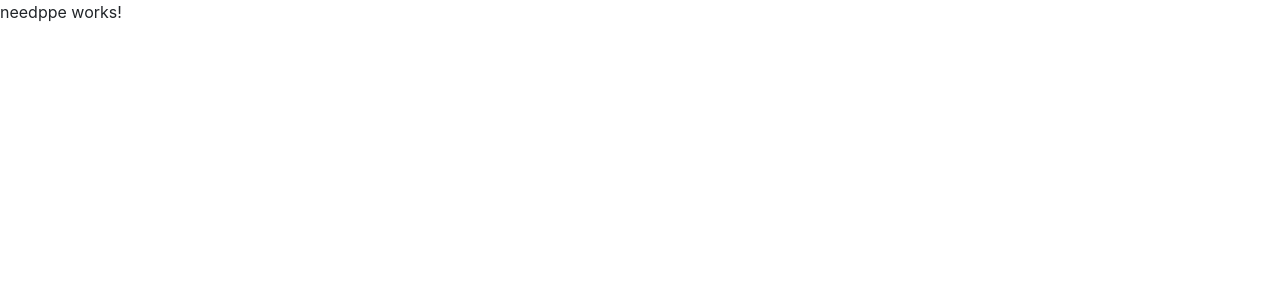
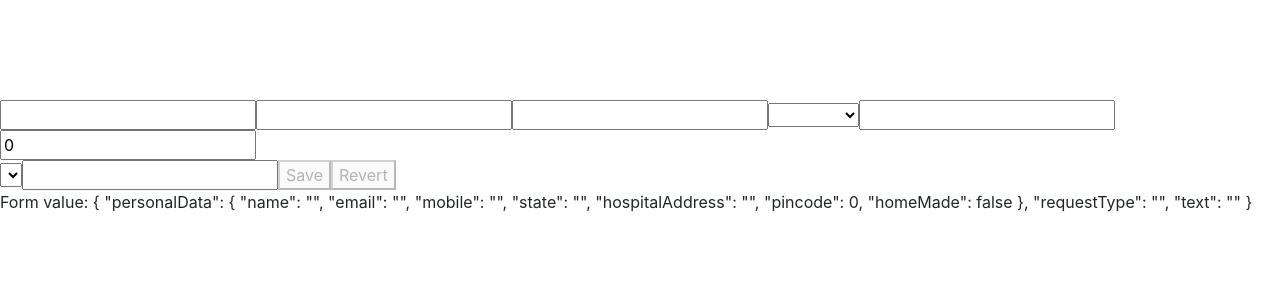
Before and after one commit to sidhant-dhar/medkonnect-frontend, an Angular app: page /need in a window 1280 px wide. Shown: the top 300 px of the page. Built offline with nearby package versions, Linux system fonts and the light colour scheme; a web font is replaced by a local one.

Commit message:
initial form designed

```diff
--- a/src/app/app.module.ts
+++ b/src/app/app.module.ts
@@ -13,6 +13,7 @@ import { HeaderComponent } from './header/header.component';
 import { MedkonnectLandingComponent } from './homepage/medkonnect-landing/medkonnect-landing.component';
 import { HighDemandPpeComponent } from './homepage/high-demand-ppe/high-demand-ppe.component';
 import { MedkonnectAboutusComponent } from './homepage/medkonnect-aboutus/medkonnect-aboutus.component';
+import { ReactiveFormsModule } from '@angular/forms';
 
 @NgModule({
   declarations: [
@@ -30,7 +31,8 @@ import { MedkonnectAboutusComponent } from './homepage/medkonnect-aboutus/medkon
     BrowserModule,
     AppRoutingModule,
     HttpClientModule,
-    BrowserAnimationsModule
+    BrowserAnimationsModule,
+    ReactiveFormsModule
   ],
   providers: [
     RemoteService
--- a/src/app/homepage/medkonnect-aboutus/medkonnect-aboutus.component.scss
+++ b/src/app/homepage/medkonnect-aboutus/medkonnect-aboutus.component.scss
@@ -2,14 +2,14 @@
 
 .aboutusHeader{
 font-weight: 600;
-font-size: 36px;
-line-height: 44px;
+font-size: $spacer * 2.25;
+line-height: $spacer * 2.75;
 text-transform: capitalize;
 color: $aboutusHeading;
 }
 
 .aboutusContent{
-    font-weight: 600;
+font-weight: 600;
 font-size: $spacer;
 line-height: $spacer * 1.375;
 text-align: justify;
--- /dev/null
+++ b/src/app/models/hospitalmodel.ts
@@ -0,0 +1,26 @@
+// export class ContactRequest {
+//    public personalData: PersonalData;
+//     public requestType: any;
+//     public text: string;
+//   }
+
+  export class PersonalData {
+    public name = '';
+    public email = '';
+    public mobile = '';
+    public state = '';
+    public hospitalAddress = '';
+    public pincode: Number = 0;
+    public homeMade = false;
+  }
+export class ContactRequest {
+    public personalData: PersonalData;
+    public requestType: any = '';
+    public text = '';
+  }
+
+//   export class PersonalData {
+//     public email: string = '';
+//     public mobile: string = '';
+//     public country: string = '';
+//   }
--- a/src/app/needppe/needppe.component.html
+++ b/src/app/needppe/needppe.component.html
@@ -1,3 +1,22 @@
-<p>
-  needppe works!
-</p>
+<div style="margin-top: 100px;">
+  <form [formGroup]="contactForm" (ngSubmit)="onSubmit()" novalidate>
+    <div formGroupName="personalData" novalidate>
+      <input formControlName="name">
+      <input formControlName="email">
+      <input formControlName="mobile">
+      <select formControlName="state">
+        <option *ngFor="let state of states" [value]="state">{{state}}</option>
+      </select>
+      <input formControlName="hospitalAddress">
+      <input formControlName="pincode">
+    </div>
+    <select formControlName="requestType">
+      <option *ngFor="let requestType of requestTypes" [value]="requestType">{{requestType}}</option>
+    </select>
+    <input formControlName="text">
+    <button type="submit" [disabled]="contactForm.pristine">Save</button>
+    <button type="reset" (click)="revert()" [disabled]="contactForm.pristine">Revert</button>
+  </form>
+</div>
+
+<p>Form value: {{ contactForm.value | json }}</p>
--- a/src/app/needppe/needppe.component.ts
+++ b/src/app/needppe/needppe.component.ts
@@ -1,4 +1,7 @@
 import { Component, OnInit } from '@angular/core';
+import { FormControl, FormGroup, FormBuilder } from '@angular/forms';
+import { PersonalData, ContactRequest } from '../models/hospitalmodel';
+
 
 @Component({
   selector: 'ncov-needppe',
@@ -7,7 +10,43 @@ import { Component, OnInit } from '@angular/core';
 })
 export class NeedppeComponent implements OnInit {
 
-  constructor() { }
+  public contactForm: FormGroup;
+
+  public states = ['USA', 'Germany', 'Italy', 'France'];
+
+  // public requestTypes = ['Claim', 'Feedback', 'Help Request'];
+
+
+  constructor(private formBuilder: FormBuilder) {
+    this.contactForm = this.createFormGroup(formBuilder);
+   }
+
+
+   public createFormGroup(formBuilder: FormBuilder) {
+    return formBuilder.group({
+      personalData: formBuilder.group(new PersonalData()),
+      requestType: '',
+      text: ''
+    });
+  }
+
+  public onSubmit() {
+    // Make sure to create a deep copy of the form-model
+    const result: ContactRequest = Object.assign({}, this.contactForm.value);
+    result.personalData = Object.assign({}, result.personalData);
+
+    // Do useful stuff with the gathered data
+    console.log(result);
+  }
+
+  public revert() {
+    // Resets to blank object
+    this.contactForm.reset();
+
+    // Resets to provided model
+    this.contactForm.reset({ personalData: new PersonalData(), requestType: '', text: '' });
+  }
+
 
   public ngOnInit() {
   }
```
